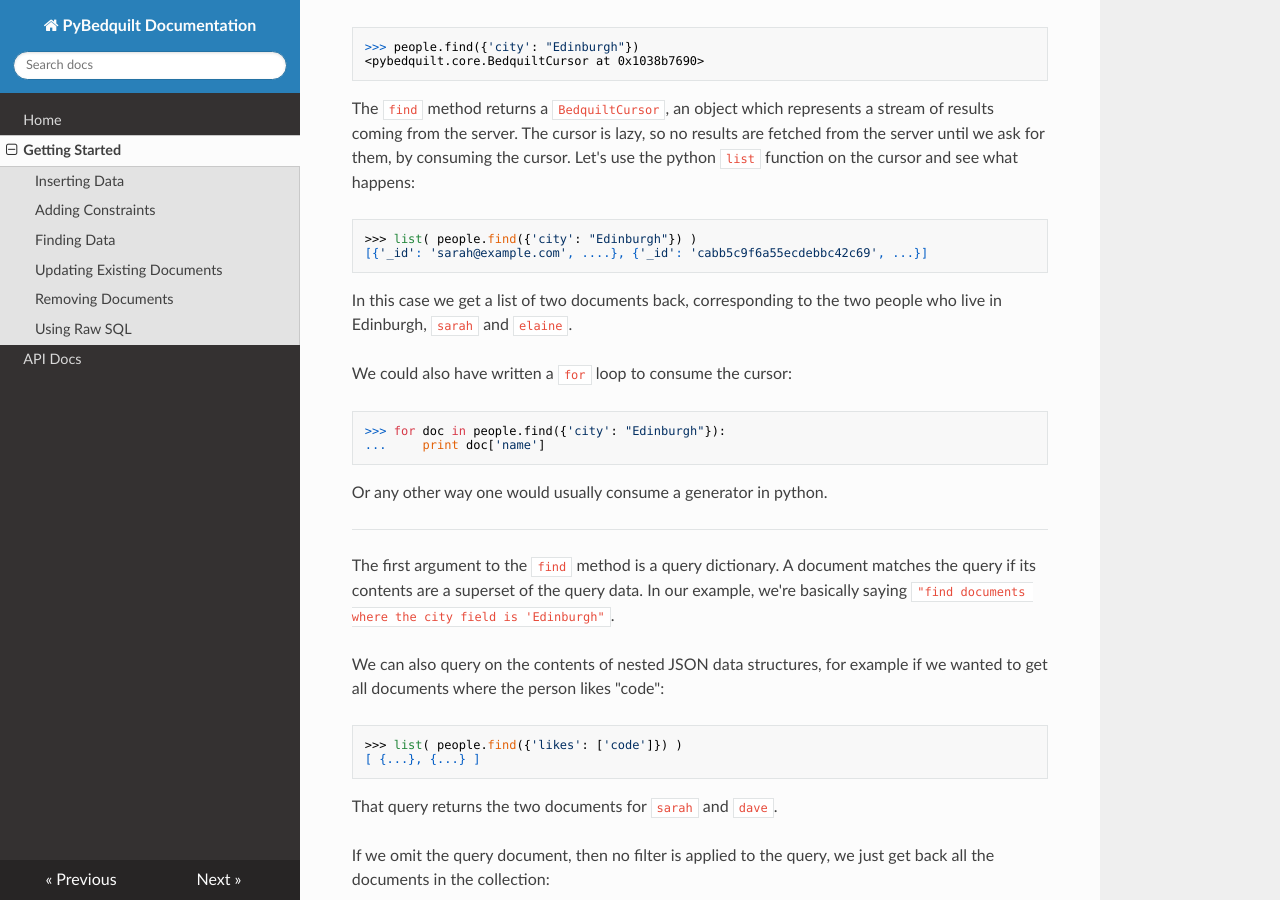
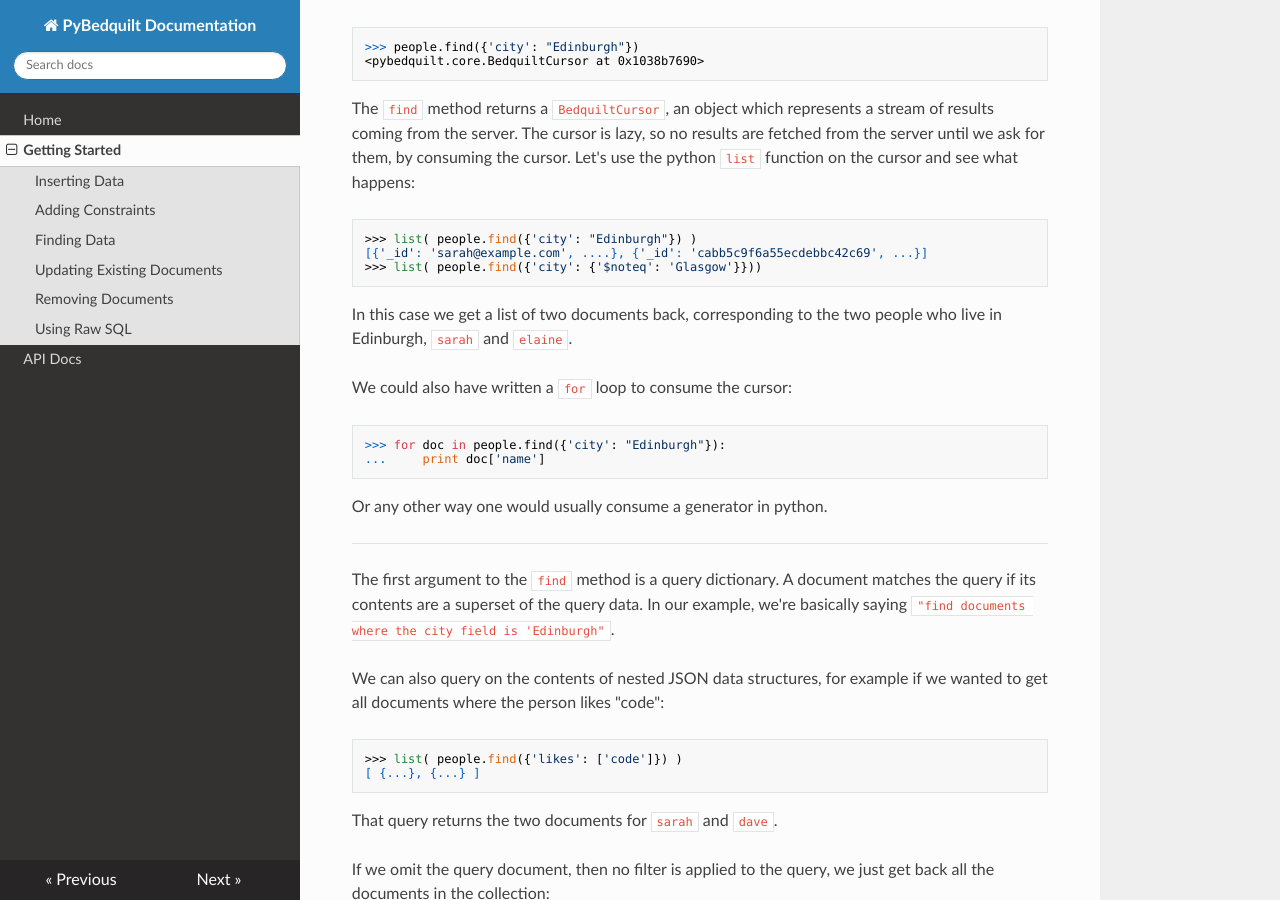
Before and after one commit to BedquiltDB/pybedquilt, an MkDocs documentation site: the page built from docs/getting_started.md, in a window 1280 px wide and 900 px high, scrolled down 2507 px. Built offline with MkDocs 1.6.1, drawn with Linux system fonts in a browser that asks for light colours; nearby versions of some CDN libraries; old or Windows-style settings are respelled for this version of MkDocs.

Commit message:
Add a Query Operator example.

````diff
--- a/docs/getting_started.md
+++ b/docs/getting_started.md
@@ -150,6 +150,7 @@ python `list` function on the cursor and see what happens:
 ```
 >>> list( people.find({'city': "Edinburgh"}) )
 [{'_id': 'sarah@example.com', ....}, {'_id': 'cabb5c9f6a55ecdebbc42c69', ...}]
+>>> list( people.find({'city': {'$noteq': 'Glasgow'}}))
 ```
 
 In this case we get a list of two documents back, corresponding to the two
````
